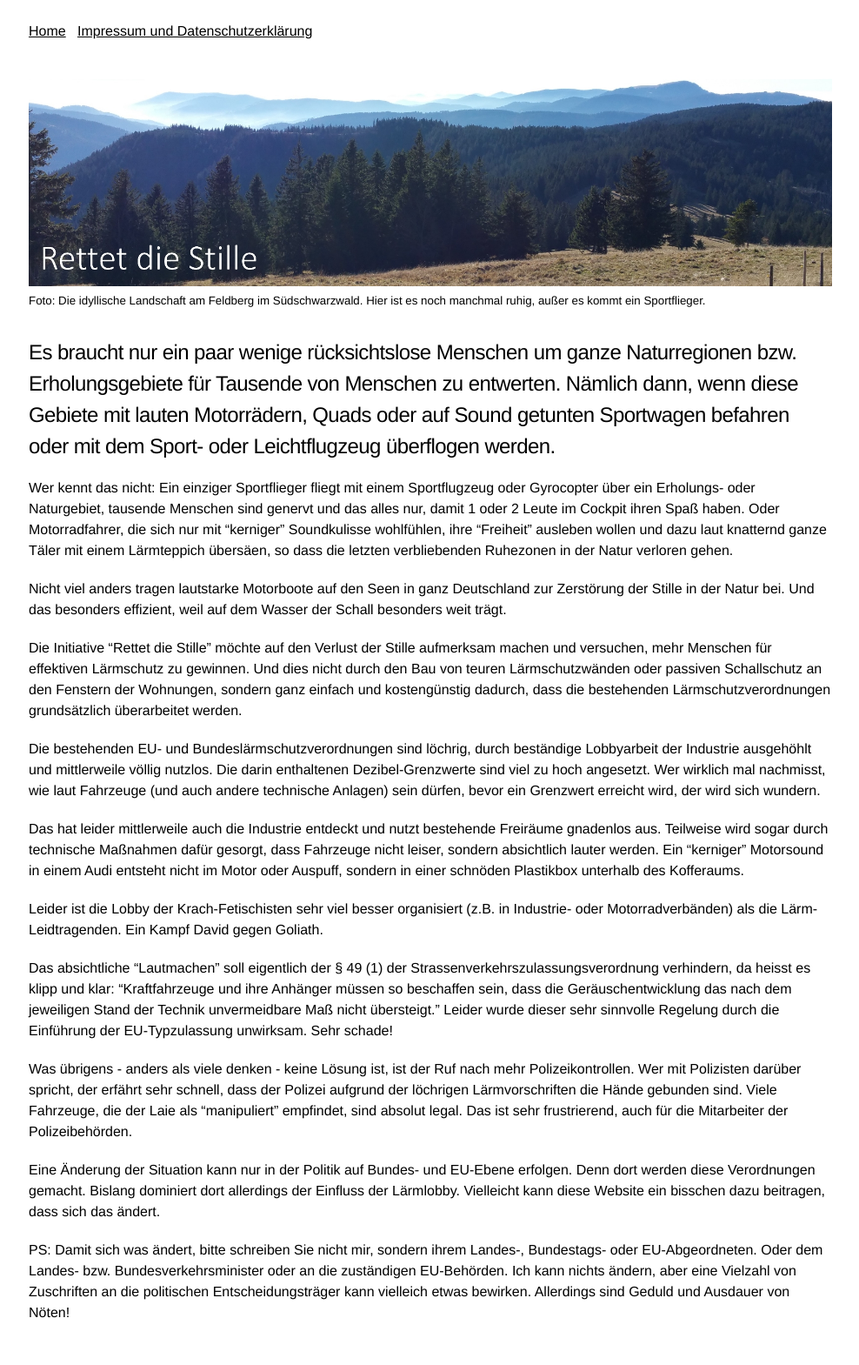
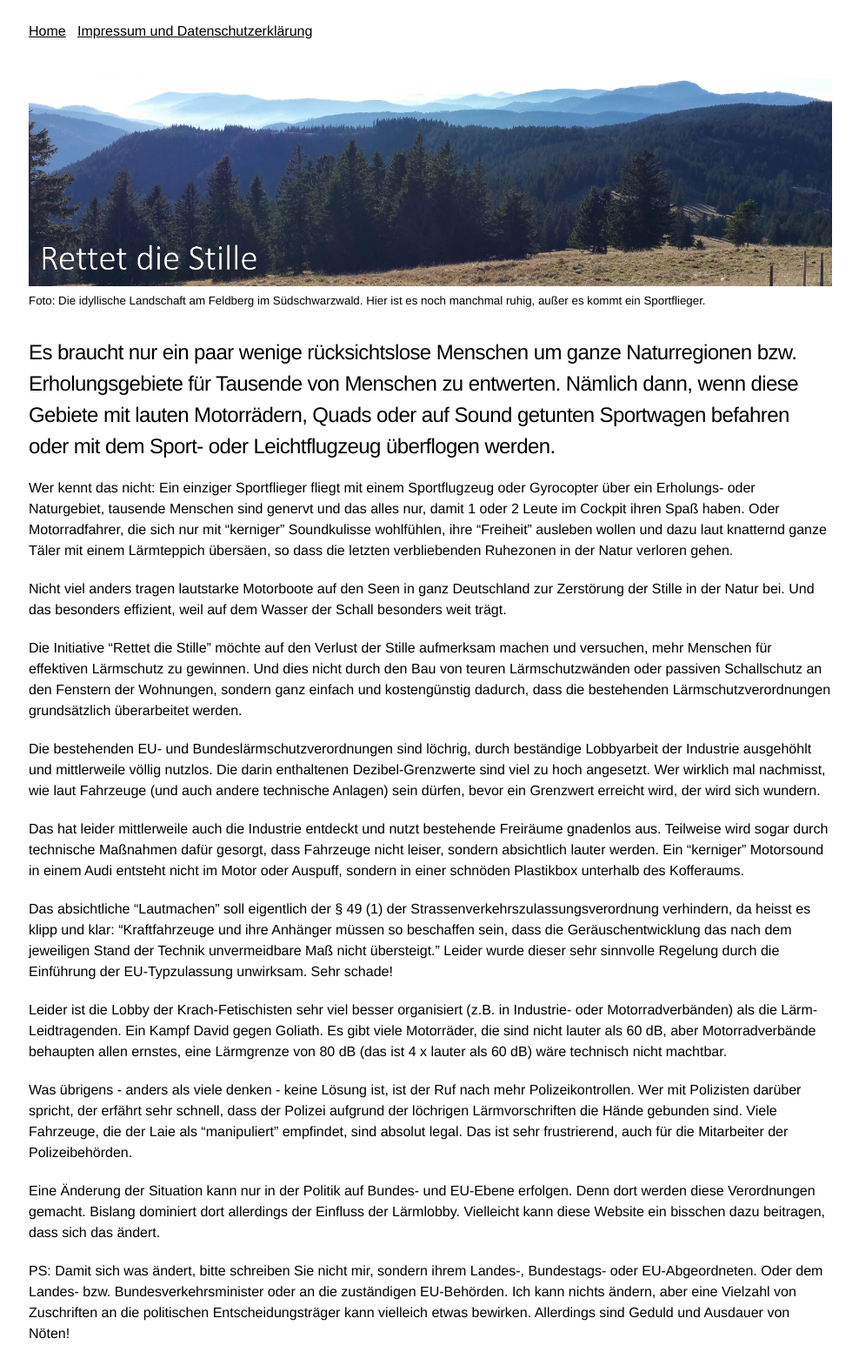
Before and after one commit to rettet-die-stille/rettet-die-stille.github.io, a Jekyll site: the page built from index.md, in a window 1280 px wide. Shown: the whole page at 87% size, without its empty margins (145-1133 px from the left). Built offline with Jekyll 4.4.1, drawn with Linux system fonts in a browser that asks for light colours; before the commit the page ends 1545 px from its top, so only the background shows below that.

Commit message:
Update index.md

```diff
--- a/index.md
+++ b/index.md
@@ -16,9 +16,9 @@ Die bestehenden EU- und Bundeslärmschutzverordnungen sind löchrig, durch best
 
 Das hat leider mittlerweile auch die Industrie entdeckt und nutzt bestehende Freiräume gnadenlos aus. Teilweise wird sogar durch technische Maßnahmen dafür gesorgt, dass Fahrzeuge nicht leiser, sondern absichtlich lauter werden. Ein "kerniger" Motorsound in einem Audi entsteht nicht im Motor oder Auspuff, sondern in einer schnöden Plastikbox unterhalb des Kofferaums.
 
-Leider ist die Lobby der Krach-Fetischisten sehr viel besser organisiert (z.B. in Industrie- oder Motorradverbänden) als die Lärm-Leidtragenden. Ein Kampf David gegen Goliath.
+Das absichtliche "Lautmachen" soll eigentlich der § 49 (1) der Strassenverkehrszulassungsverordnung verhindern, da heisst es klipp und klar: "Kraftfahrzeuge und ihre Anhänger müssen so beschaffen sein, dass die Geräuschentwicklung das nach dem jeweiligen Stand der Technik unvermeidbare Maß nicht übersteigt." Leider wurde dieser sehr sinnvolle Regelung durch die Einführung der EU-Typzulassung unwirksam. Sehr schade!
 
-Das absichtliche "Lautmachen" soll eigentlich der § 49 (1) der Strassenverkehrszulassungsverordnung verhindern, da heisst es klipp und klar: "Kraftfahrzeuge und ihre Anhänger müssen so beschaffen sein, dass die Geräuschentwicklung das nach dem jeweiligen Stand der Technik unvermeidbare Maß nicht übersteigt." Leider wurde dieser sehr sinnvolle Regelung durch die Einführung der EU-Typzulassung unwirksam. Sehr schade!
+Leider ist die Lobby der Krach-Fetischisten sehr viel besser organisiert (z.B. in Industrie- oder Motorradverbänden) als die Lärm-Leidtragenden. Ein Kampf David gegen Goliath. Es gibt viele Motorräder, die sind nicht lauter als 60 dB, aber Motorradverbände behaupten allen ernstes, eine Lärmgrenze von 80 dB (das ist 4 x lauter als 60 dB) wäre technisch nicht machtbar.
 
 Was übrigens - anders als viele denken - keine Lösung ist, ist der Ruf nach mehr Polizeikontrollen. Wer mit Polizisten darüber spricht, der erfährt sehr schnell, dass der Polizei aufgrund der löchrigen Lärmvorschriften die Hände gebunden sind. Viele Fahrzeuge, die der Laie als "manipuliert" empfindet, sind absolut legal. Das ist sehr frustrierend, auch für die Mitarbeiter der Polizeibehörden.
 
```
